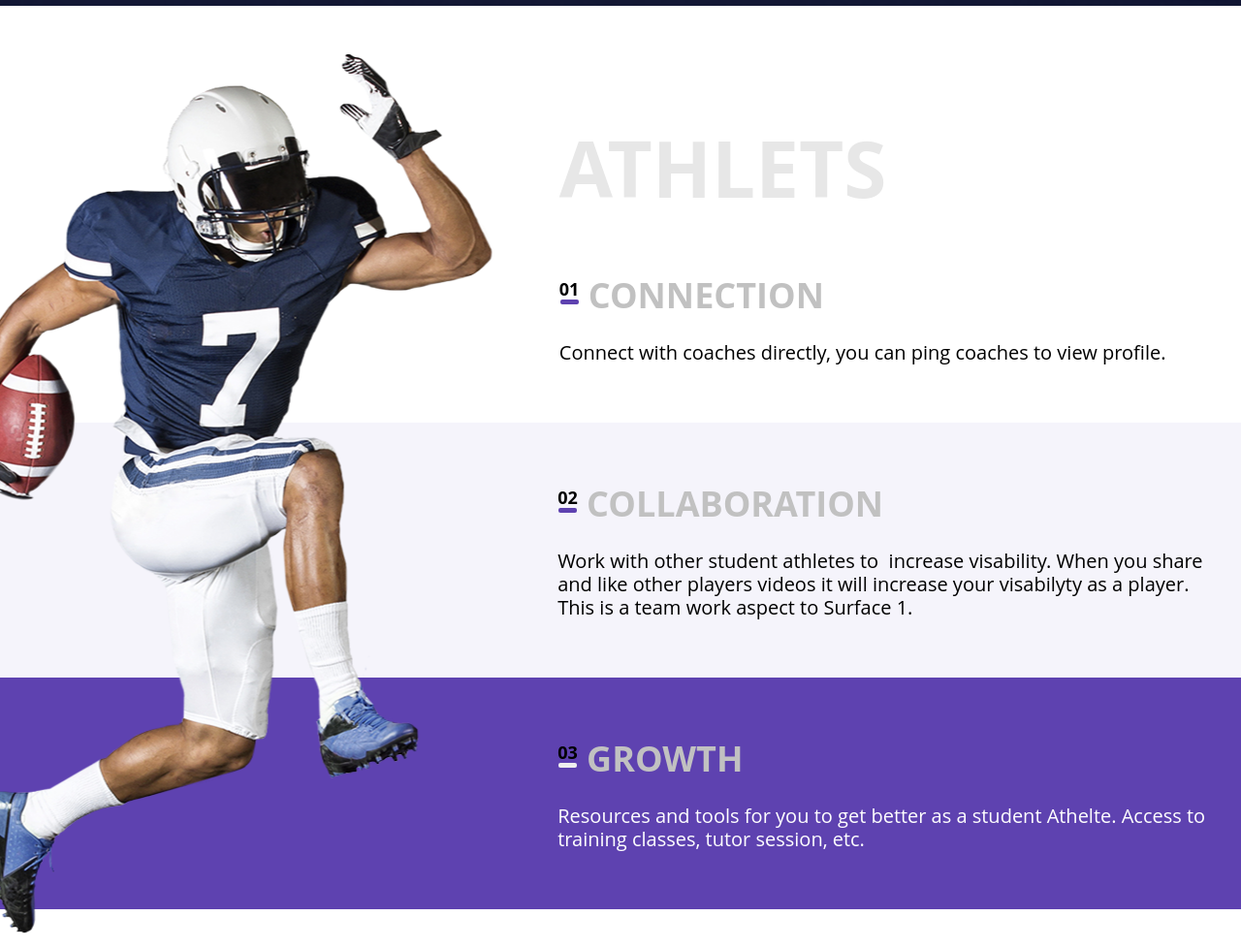
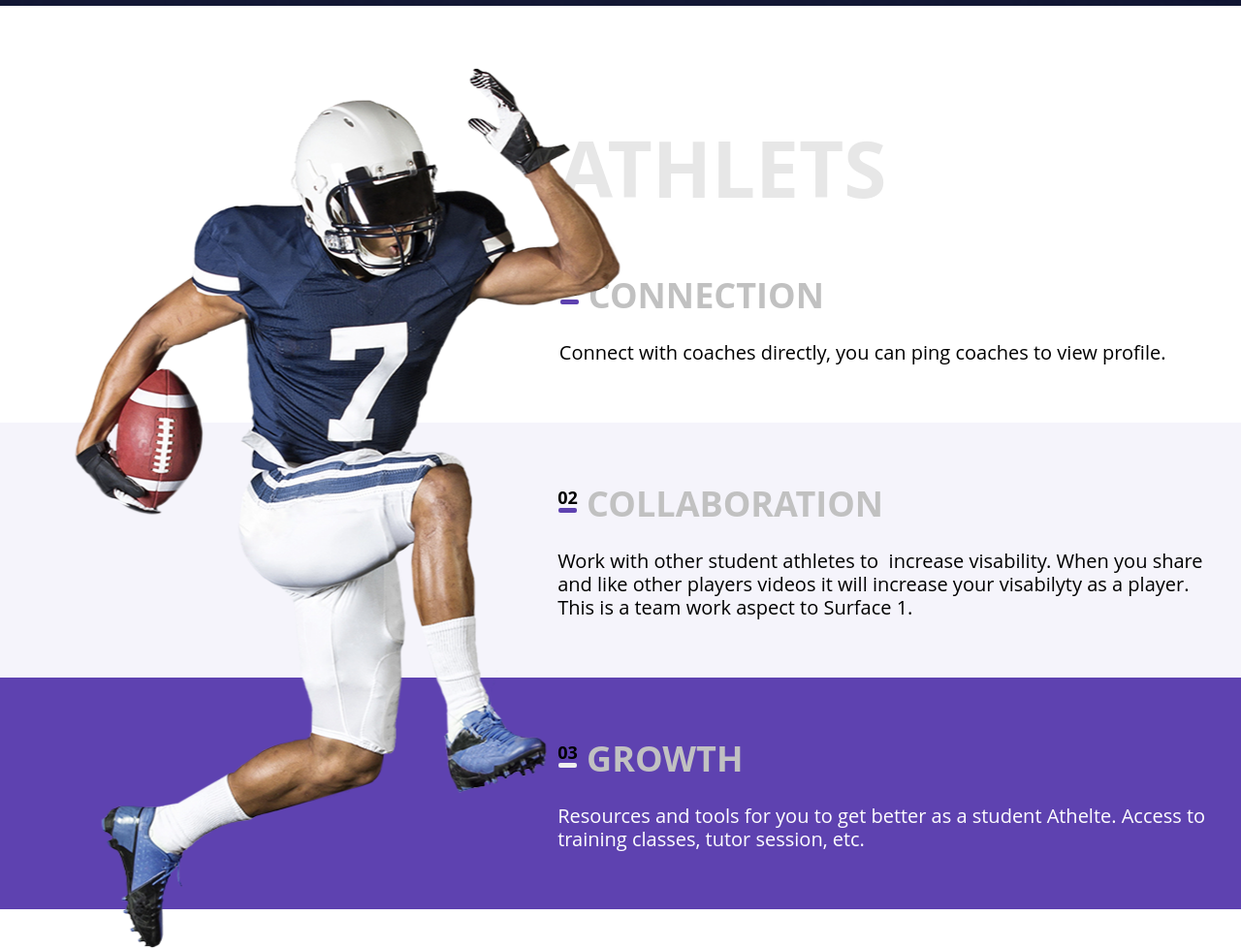
Before and after one commit to Nikiteo/Surface, a plain HTML site: page index.html in a window 1280 px wide. Shown: the part 1000-1978 px from the top of the page at 97% size. Drawn offline with Linux system fonts and the light colour scheme.

Commit message:
Add files via upload

```diff
--- a/style.css
+++ b/style.css
@@ -183,7 +183,26 @@ body {
 .main-pages {
   width: 100%;
   max-width: 1920px;
+  position: relative;
 }
+
+.main-pages:after {
+  content: "";
+  position: absolute;
+  height: 56.75rem;
+  width: 35.2rem;
+
+  top: -3.43rem;
+  right: 50%;
+  bottom: 0;
+  z-index: 1;
+
+  background-image: url(img/footballer_566.png);
+  background-position: center center;
+  background-size: cover;
+  background-repeat: no-repeat;
+}
+
 
 .top-page {
   background-color: #fff;
@@ -206,7 +225,6 @@ body {
   width: 44.7rem;
   margin-left: auto;
   padding: 0 0.75rem;
-  position: relative;
 }
 
 .athlets--middle {
@@ -221,23 +239,6 @@ body {
   margin-left: auto;
 }
 
-.athlets:after {
-  content: "";
-  position: absolute;
-  height: 56.75rem;
-  width: 35.2rem;
-
-  top: -4.375rem;
-  left: -38.75rem;
-  right: 0;
-  bottom: 0;
-  z-index: 1;
-
-  background-image: url(img/footballer_566.png);
-  background-position: center center;
-  background-size: cover;
-  background-repeat: no-repeat;
-}
 
 .main-title {
   font-size: 5rem;
```
